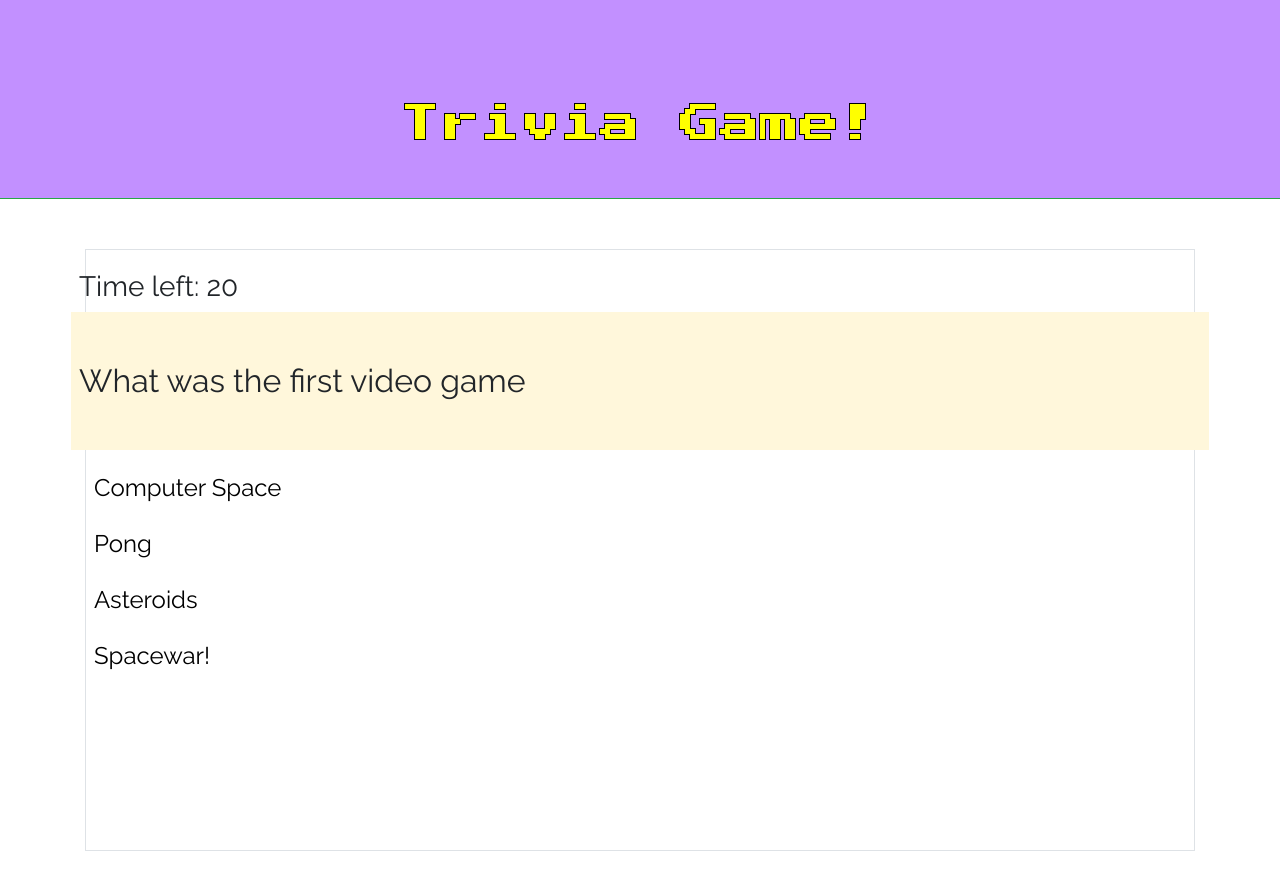
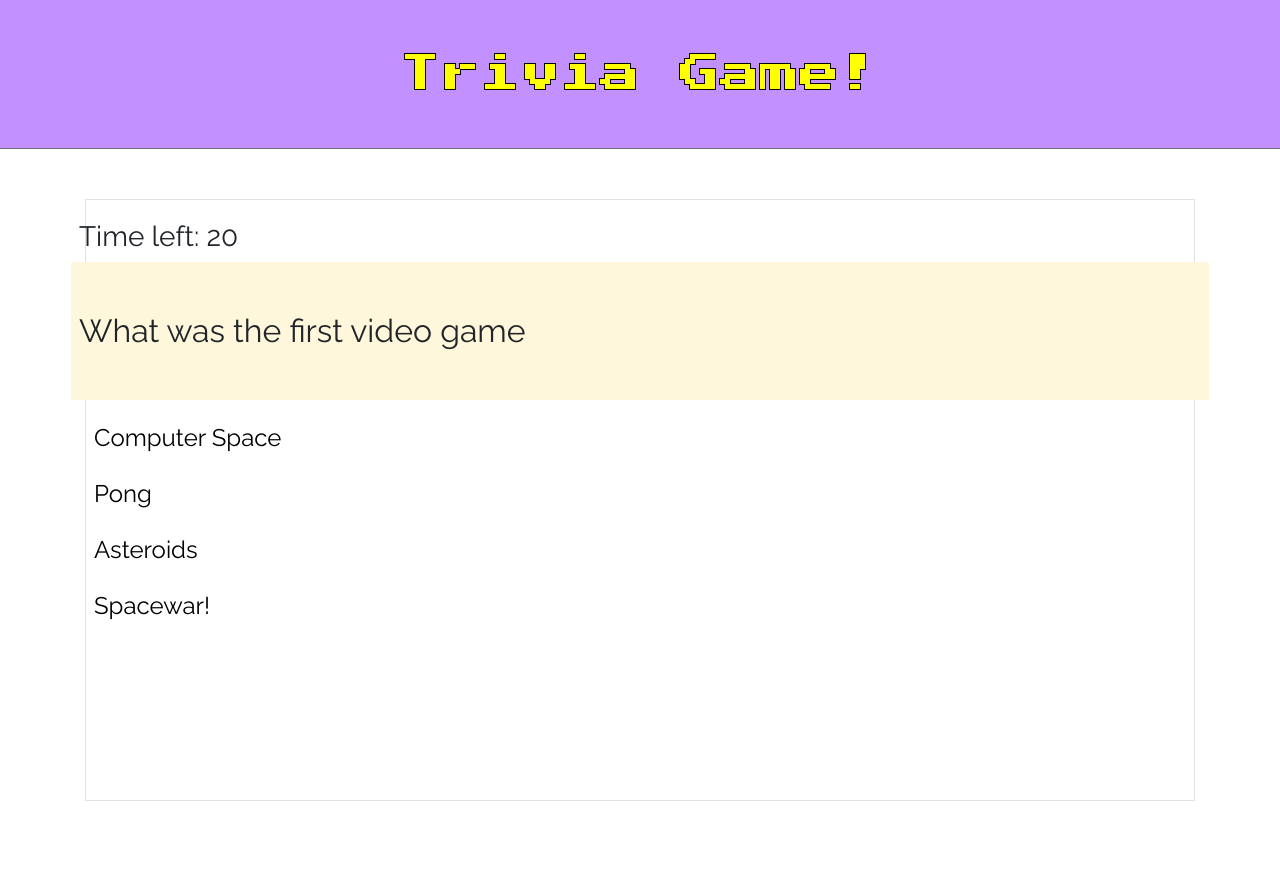
Before and after one commit to checol70/TriviaGame, a plain HTML site: page index.html in a window 1280 px wide. After the commit the page ends 834 px from the top, so only its background shows below. Drawn offline with nearby package versions, Linux system fonts and the light colour scheme.

Commit message:
even moar styling

```diff
--- a/assets/css/style.css
+++ b/assets/css/style.css
@@ -6,9 +6,8 @@
 
 }
 .top{
-    padding-top:100px;
+    padding:50px;
     margin-bottom: 50px;
-    padding-bottom: 50px;
     font-family: 'Press Start 2P', cursive;
     color:yellow;
     text-shadow:
--- a/index.html
+++ b/index.html
@@ -14,7 +14,7 @@
 </head>
 
 <body>
-    <h1 class=" col-12 top border-bottom border-success text-center">Trivia Game!</h1>
+    <h1 class=" col-12 top border-bottom border-secondary text-center">Trivia Game!</h1>
     <div class="container">
         <div class="border">
             <div class="row ">
```
